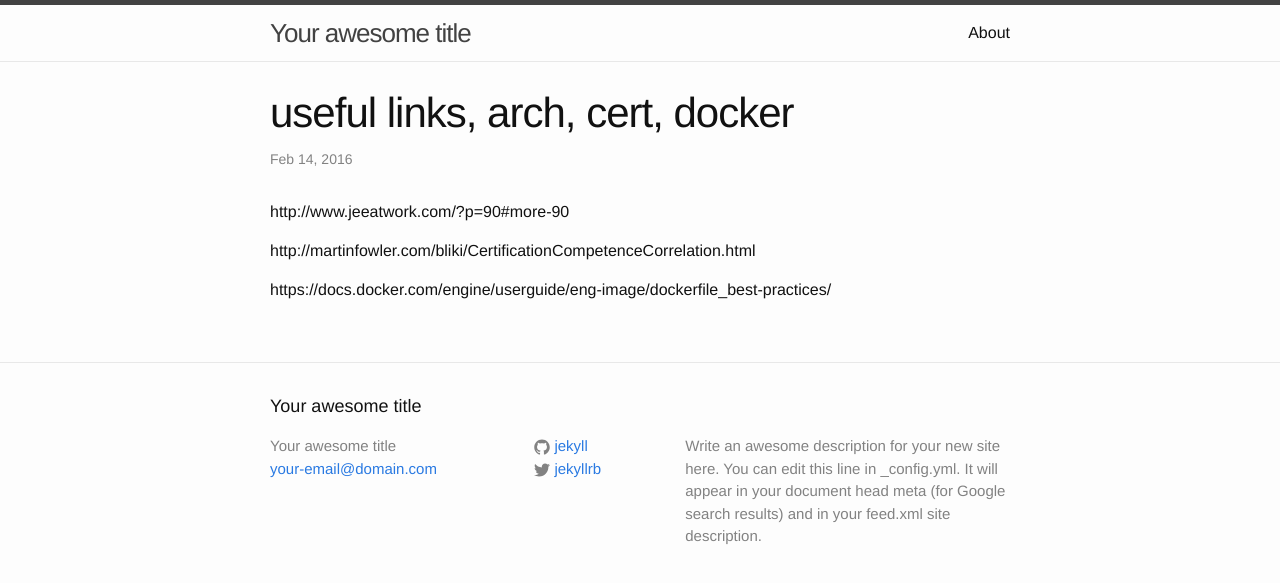
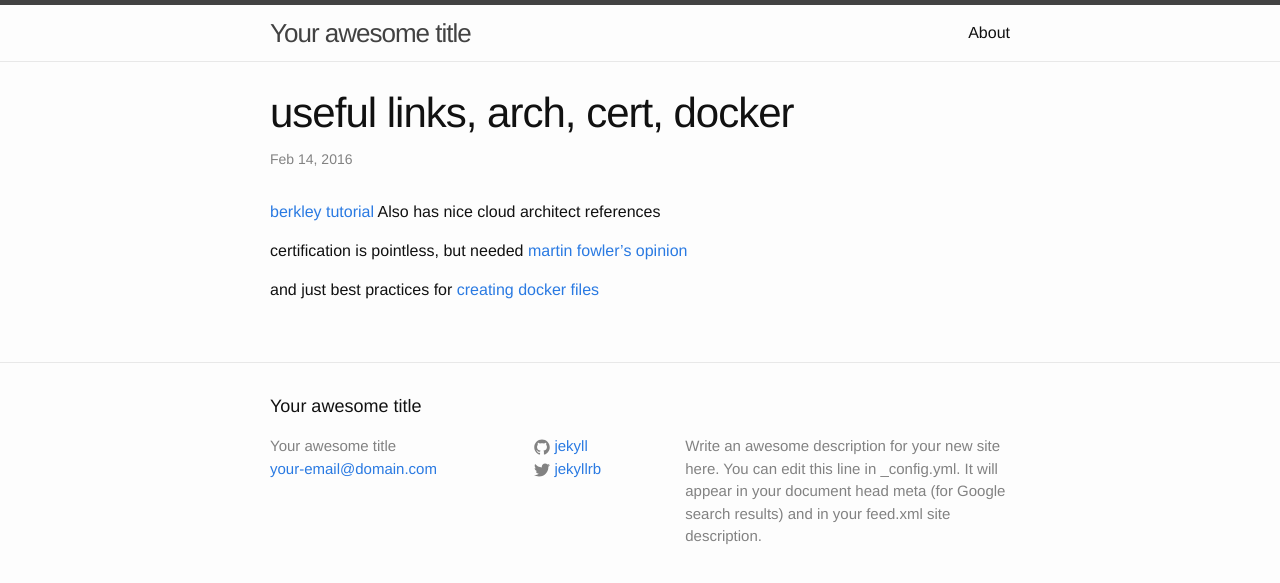
Before and after one commit to mungobungo/mungobungo.github.io, a Jekyll site: the page built from _posts/2016-02-14-links.markdown, in a window 1280 px wide. Shown: the top 583 px of the page. Built offline with Jekyll 4.4.1, drawn with Linux system fonts in a browser that asks for light colours.

Commit message:
fixed formatting for 14 links

```diff
--- a/_posts/2016-02-14-links.markdown
+++ b/_posts/2016-02-14-links.markdown
@@ -5,8 +5,8 @@ date:   2016-02-14 23:32:12 +0100
 categories: links123
 ---
 
-http://www.jeeatwork.com/?p=90#more-90
+[berkley tutorial](http://www.jeeatwork.com/?p=90#more-90) Also has nice cloud architect references
 
-http://martinfowler.com/bliki/CertificationCompetenceCorrelation.html
+certification is pointless, but needed [martin fowler's opinion](http://martinfowler.com/bliki/CertificationCompetenceCorrelation.html)
 
-https://docs.docker.com/engine/userguide/eng-image/dockerfile_best-practices/
+and just best practices for [creating docker files](https://docs.docker.com/engine/userguide/eng-image/dockerfile_best-practices/)
```
